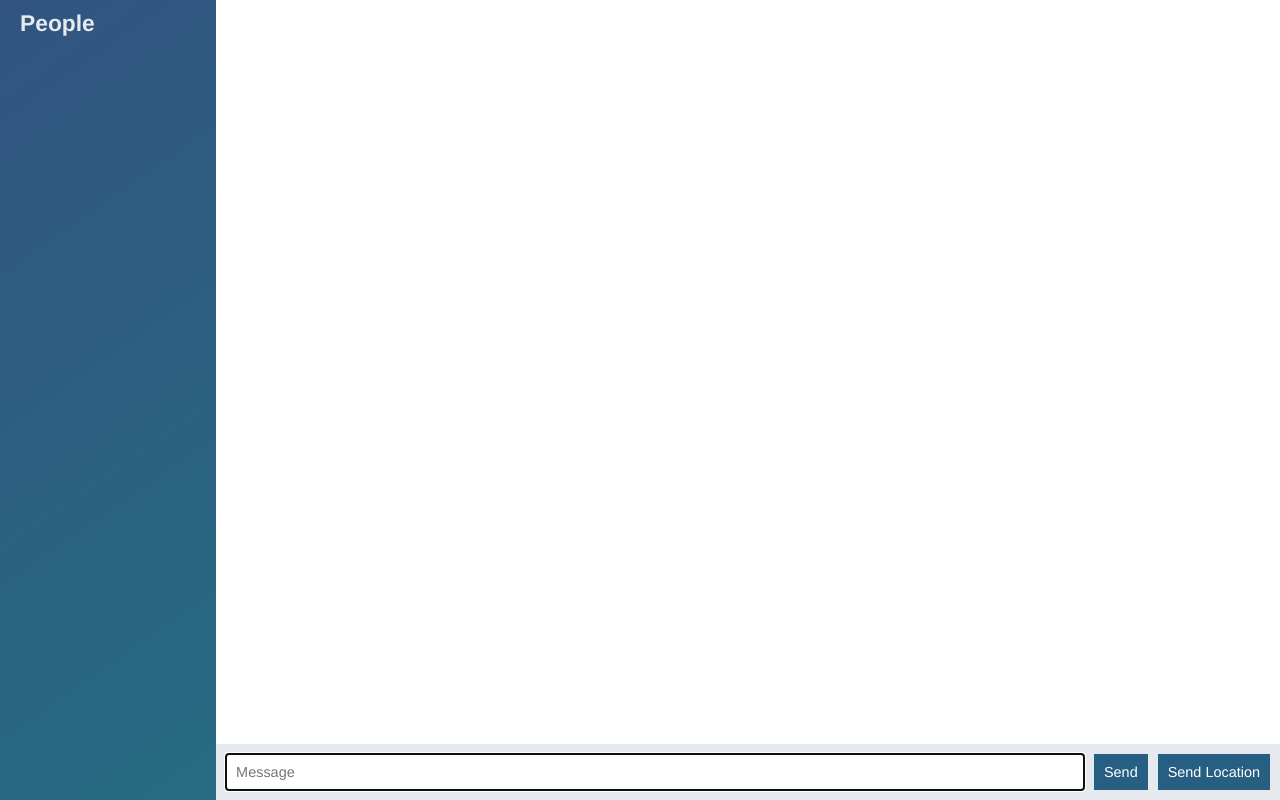
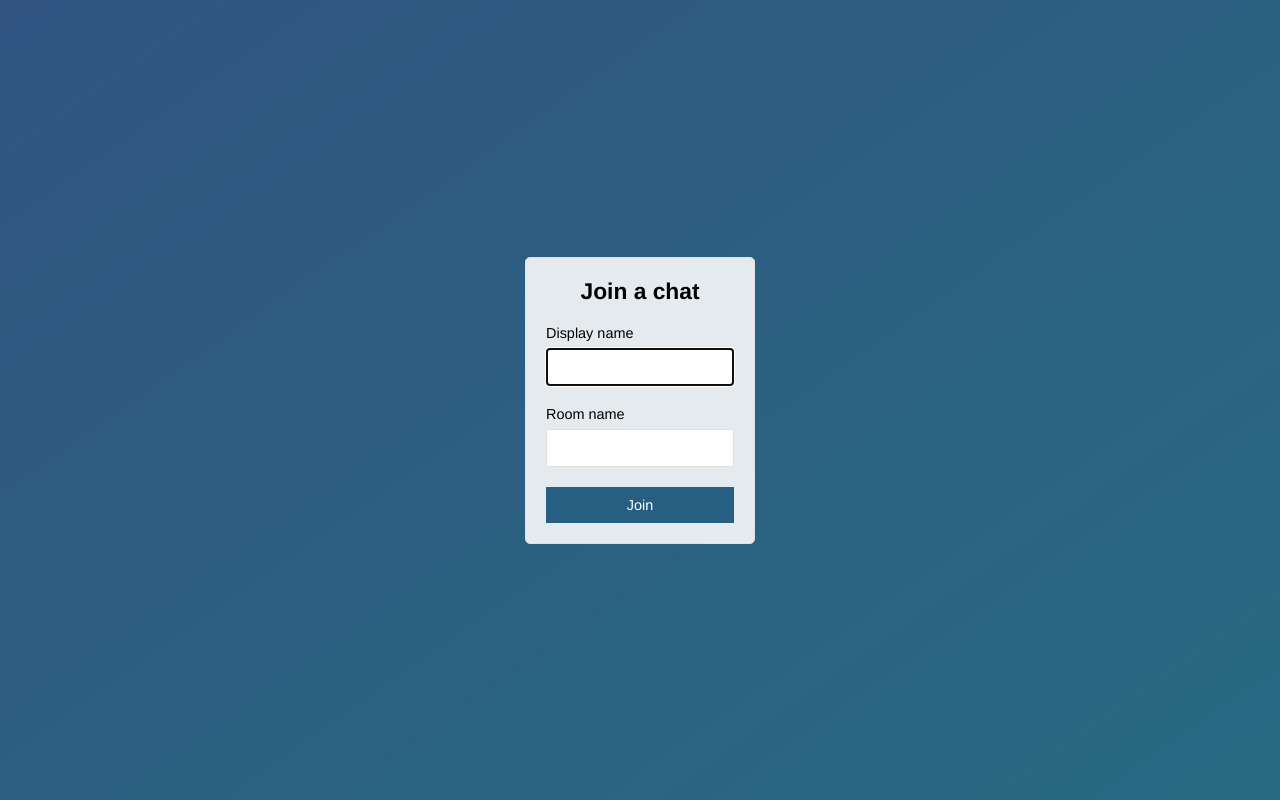
Before and after one commit to YogeshSharma0201/node-chat-app, a website: page public/index.html in a window 1280 px wide. Drawn offline with nearby package versions, Linux system fonts and the light colour scheme; no server answers.

Commit message:
Add join page that submits to chat.html

```diff
--- a/public/index.html
+++ b/public/index.html
@@ -1,60 +1,30 @@
 <!DOCTYPE html>
-
 <html>
 <head>
   <meta charset="utf-8">
+  <title>Join | ChatApp</title>
+  <meta name="viewport" content="width=devise-width, initial-scale=1, user-scalable=no">
   <link rel="stylesheet" href="/css/styles.css"></link>
 </head>
 
-<body class="chat">
-
-  <div class="chat__sidebar">
-    <h3>People</h3>
-    <div id="users"></div>
+<body class="centered-form">
+  <div class="centered-form__form">
+    <form action="/chat.html">
+      <div class="form-field">
+        <h3>Join a chat<h3>
+      </div>
+      <div class="form-field">
+        <label>Display name</label>
+        <input type="text" name="name" autofocus/>
+      </div>
+      <div class="form-field">
+        <label>Room name</label>
+        <input type="text" name="room"/>
+      </div>
+      <div class="form-field">
+        <button>Join</button>
+      </div>
+    </form>
   </div>
-
-  <div class="chat__main">
-    <ol id="messages" class="chat__messages">
-
-    </ol>
-
-    <div class="chat__footer">
-      <form id="message-form">
-        <input name="message" type="text" placeholder="Message" autofocus autocomplete="off"/>
-        <button>Send</button>
-      </form>
-      <button id="send-location">Send Location</button>
-    </div>
-  </div>
-
-  <script id="message-template" type="text/template">
-    <li class="message">
-      <div class="message__title">
-        <h4>{{from}}</h4>
-        <span>{{createdAt}}</span>
-      </div>
-      <div class="message__body">
-        <p>{{text}}</p>
-      </div>
-    </li>
-  </script>
-
-  <script id="location-message-template" type="text/template">
-    <li class="message">
-      <div class="message__title">
-        <h4>{{from}}</h4>
-        <span>{{createdAt}}</span>
-      </div>
-      <div class="message__body">
-        <a href="{{url}}" target="_blank">My current location</a>
-      </div>
-    </li>
-  </script>
-
-  <script src="/socket.io/socket.io.js"></script>
-  <script src="/js/libs/jquery-3.2.1.min.js"></script>
-  <script src="/js/libs/moment.js"></script>
-  <script src="/js/libs/mustache.js"></script>
-  <script src="/js/index.js"></script>
 </body>
 </html>
```
Also changed, not shown: public/chat.html (added, +62 -0 lines), public/js/chat.js (renamed from public/js/index.js).
